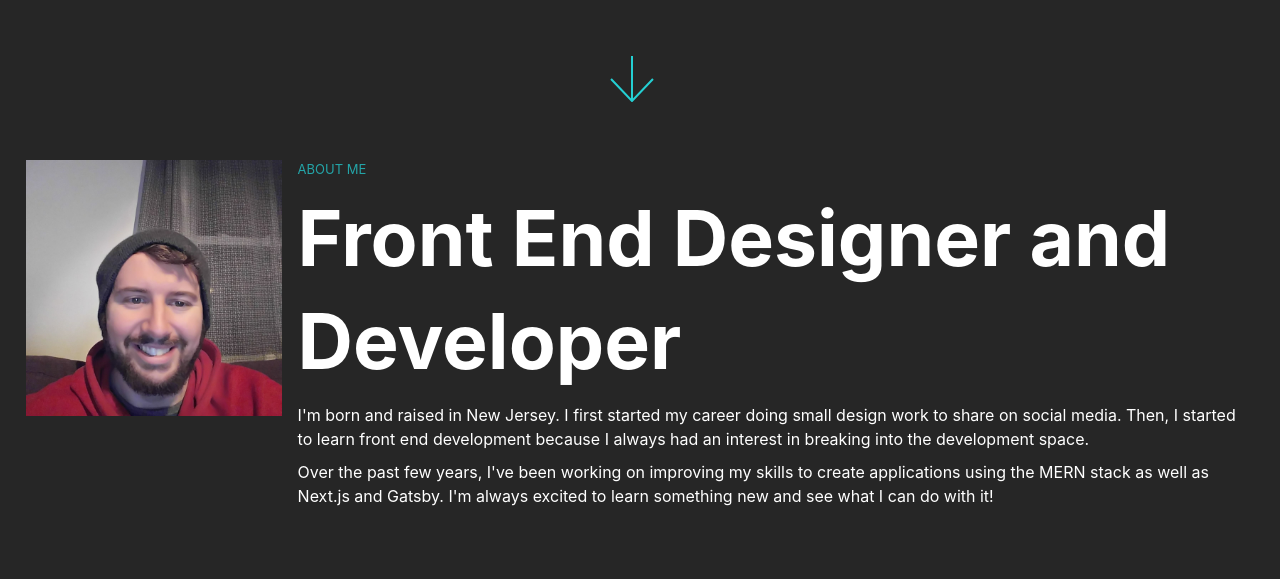
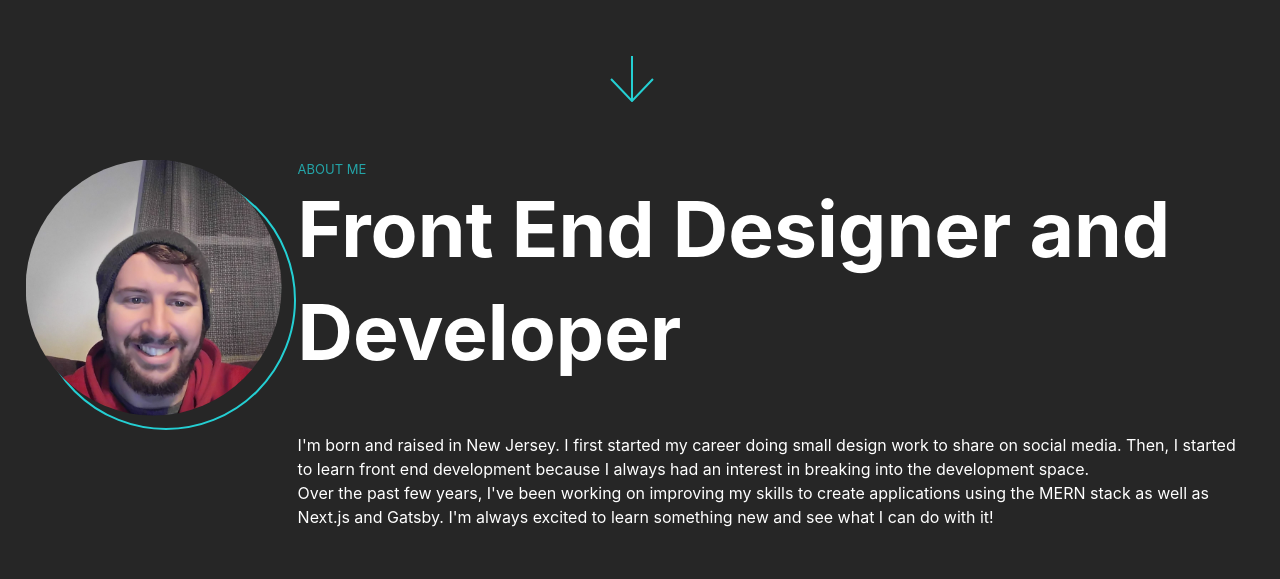
Before and after one commit to mbsAndrew/personal-website, a React (Create React App) app in the folder frontend/: page / in a window 1280 px wide. Shown: the part 1210-1789 px from the top of the page. Built offline with nearby package versions, Linux system fonts and the light colour scheme; no server answers.

Commit message:
image contain and css.

```diff
--- a/frontend/src/Components/Intro/Intro.js
+++ b/frontend/src/Components/Intro/Intro.js
@@ -5,7 +5,9 @@ import me from '../../assets/me.jpg';
 const Intro = () => {
     return (
         <div className={styles.intro}>
-            <img className={styles.img} src={me} alt={"Andrew Hansen headshot"} />
+            <div className={styles.imgContain}>
+                <img className={styles.img} src={me} alt={"Andrew Hansen headshot"} />
+            </div>
             <div className={styles.info}>
                 <p className={styles.subtitle}>
                     About Me
--- a/frontend/src/Components/Intro/intro.module.scss
+++ b/frontend/src/Components/Intro/intro.module.scss
@@ -11,7 +11,6 @@
     .info {
         display: flex;
         flex-direction: column;
-        justify-content: space-between;
         @include margins__title();
     }
 
@@ -25,6 +24,7 @@
     .title {
         font-size: 6vw;
         line-height: 134%;
+        margin-bottom: 3rem;
     }
 
     .desc {
@@ -34,5 +34,21 @@
         max-width: 20vw;
         height: auto;
         align-self: flex-start;
+        clip-path: circle(50%);
+    }
+
+    .imgContain {
+        position: relative;
+        &::after {
+            content: "";
+            height: 20vw;
+            width: 20vw;
+            left: 10px;
+            top: 10px;
+            position: absolute;
+            border-radius: 50%;
+            border: 2px solid $accent;
+            z-index: -1;
+        }
     }
 }
```
